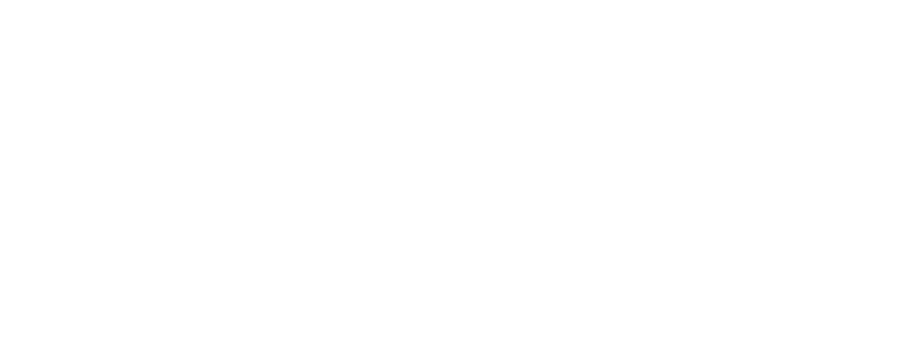
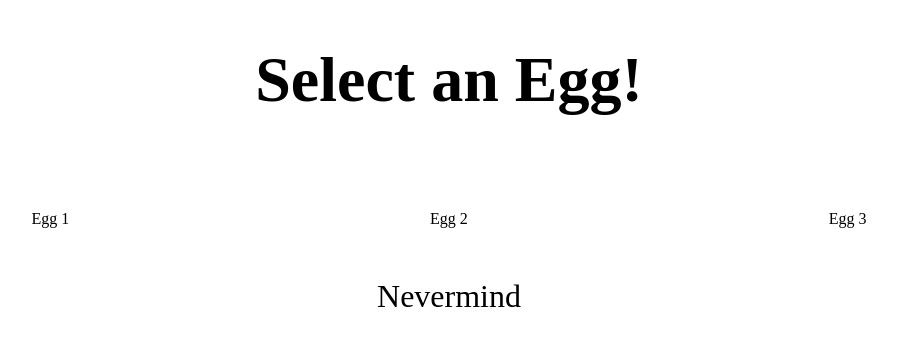
Before and after one commit to Herabrone/GotchiMon, a React (Vite) app: page /select-egg in a window 1280 px wide. Before the commit this address had no page. Shown: the top 346 px of the page, without its empty margins (191-1088 px from the left). Built offline with nearby package versions, Linux system fonts and the light colour scheme.

Commit message:
Added select egg page

```diff
--- a/src/app/App.jsx
+++ b/src/app/App.jsx
@@ -1,8 +1,10 @@
+import '../styles/global.css';
+
+import { BrowserRouter, Routes, Route } from "react-router-dom";
+
 import Base from '../pages/Base';
 import Landing from '../pages/Landing';
-import { BrowserRouter, Routes, Route } from "react-router-dom";
-
-import '../styles/global.css';
+import SelectEgg from '../pages/SelectEgg/SelectEgg';
 
 function App() {
 
@@ -12,6 +14,7 @@ function App() {
         <Routes>
           <Route path={"/"} element={<Landing/>}/>
           <Route path={"/base"} element={<Base/>}/>
+          <Route path={"/select-egg"} element={<SelectEgg/>}/>
         </Routes>
       </BrowserRouter>
     </>
--- /dev/null
+++ b/src/pages/SelectEgg/SelectEgg.css
@@ -0,0 +1,22 @@
+.egg-select-container {
+    display: grid;
+    grid-template-columns: repeat(3, 1fr);
+    gap: 1rem;
+    padding: 50px;
+    text-align: center;
+}
+
+.egg-select-title {
+    font-size: 4rem;
+    text-align: center;
+}
+
+.action-container {
+    display: flex;
+    justify-content: center;
+}
+
+.egg-select-back {
+    font-size: 2rem;
+    text-align: center;
+}
--- /dev/null
+++ b/src/pages/SelectEgg/SelectEgg.jsx
@@ -0,0 +1,34 @@
+import { useNavigate } from "react-router-dom";
+import "./SelectEgg.css";
+
+export default function SelectEgg() {
+
+    const navigate = useNavigate();
+
+    return (
+        <>
+            <div className="page-container">
+
+            <h1 className="egg-select-title">Select an Egg!</h1>
+
+                <div className="egg-select-container">
+
+                    <div>
+                        Egg 1
+                    </div>
+
+                    <div>
+                        Egg 2
+                    </div>
+
+                    <div>
+                        Egg 3
+                    </div>
+                </div>
+                <div className="action-container">
+                    <a onClick={() => {navigate("/")}} className="egg-select-back">Nevermind</a>
+                </div>
+            </div>
+        </>
+    )
+}
--- a/src/styles/global.css
+++ b/src/styles/global.css
@@ -2,7 +2,27 @@
 
 }
 
+html, body {
+  overflow: hidden;
+  height: 100%;
+}
+
 body {
+    padding: 0;
+    margin: 0;
     color: black;
     background-color: white;
 }
+
+a {
+    cursor: pointer;
+}
+
+a:hover {
+    text-decoration: underline;
+}
+
+.page-container {
+    max-width: 100vw;
+    max-height: 100vh;
+}
```
